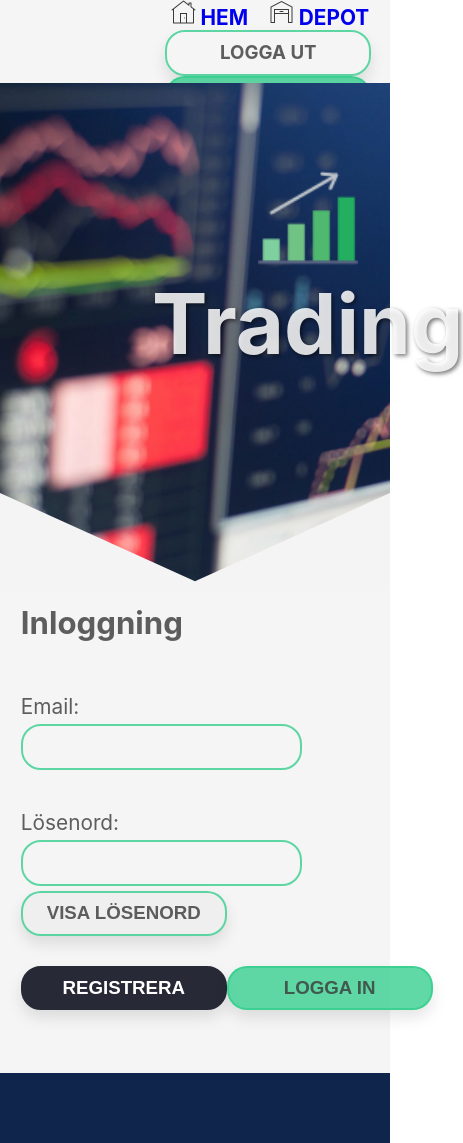
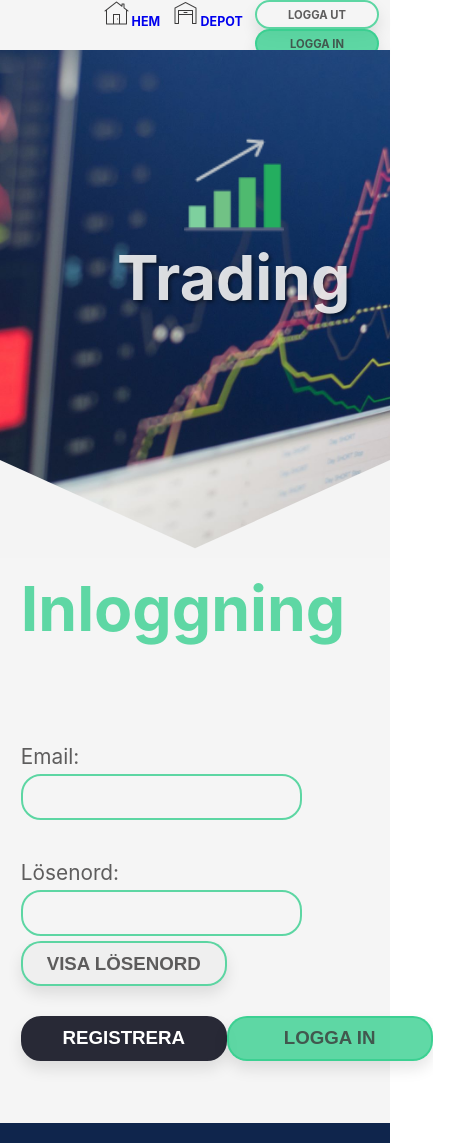
Before and after one commit to pererselena/jsramverk-proj-frontend, a React (Create React App) app: page /login/ in a window 390 px wide. Shown: the top 1143 px of the page, 463 px wide, since content can reach past the window. Built offline with nearby package versions, Linux system fonts and the light colour scheme.

Commit message:
Added style to the depot and media query

```diff
--- a/src/App.css
+++ b/src/App.css
@@ -41,7 +41,7 @@ footer {
 }
 
 main {
-    padding-top: 200px;
+    padding-top: 3em;
     margin: 0 auto 2em auto;
     max-width: 1100px;
     flex-grow: 1;
@@ -54,6 +54,16 @@ p,
 address,
 iframe {
     margin-bottom: 1.5em;
+}
+
+h2 {
+    color: rgb(94, 215, 164);
+    font-size: 3em;
+}
+
+h3 {
+    color: rgb(94, 215, 164);
+    font-size: 1.5em;
 }
 
 p,
@@ -103,8 +113,12 @@ nav img {
 #flash{
     position: relative;
     background: url('/images/flash.jpg');
+    background-attachment: fixed;
+    background-position: center;
+    background-repeat: no-repeat;
     background-size: cover;
     height: 500px;
+    width: 100%;
 }
 svg{
     position: absolute;
@@ -133,6 +147,39 @@ svg{
     text-shadow: 2px 2px 4px #00000085;
 }
 
+/* Style for depot.  */
+/* ------------------------------------------------------------------*/
+
+.depot-wrapper {
+    display: flex;
+    flex-flow: row wrap;
+    font-weight: bold;
+    justify-content: space-between;
+}
+
+.depot-wrapper h2 {
+    padding: 10px;
+    flex: 1 100%;
+    text-align: center;
+}
+
+.userInfo {
+    order: 2;
+}
+
+.user-fixed {
+    position: sticky;
+    top: 0;
+}
+
+.depot-section {
+    order: 1;
+}
+
+
+
+
+
 /* Style for products.  */
 /* ------------------------------------------------------------------*/
 
@@ -148,7 +195,8 @@ svg{
     border-top-left-radius: 11px;
 }
 
-.product {
+.product,
+.items {
     margin-bottom: 2em;
     background-color: white;
     border-radius: 11px;
@@ -156,14 +204,21 @@ svg{
     box-shadow: 0px 8px 15px rgba(0, 0, 0, 0.1);
 }
 
-.product:hover {
+.product:hover,
+.items:hover {
     box-shadow: 0px 15px 20px rgba(17, 5, 2, 0.445);
     transform: translateY(-7px);
 }
 
 .product p,
-.product h3 {
+.product h3,
+.items p,
+.items h3 {
     margin-left: 1em;
+}
+
+.items {
+    padding-top: 1em;
 }
 
 
@@ -403,6 +458,37 @@ footer p {
     margin-right: 2em;
 }
 
+@media only screen and (min-width: 1300px){
+
+    .flash h1 {
+        font-size: 6em;
+    }
+}
+
+@media only screen and (max-width: 700px){
+    main {
+        width: 100%;
+        margin: 0 auto 2em auto;
+        padding: 1em;
+    }
+
+    .flash h1 {
+        font-size: 3.5em;
+    }
+
+    .flash {
+        left: 32%;
+    }
+
+    nav.showPassword,
+    nav.btnPrimary {
+        width: 7em;
+    }
+
+    nav {
+        font-size: 0.7em;
+    }
+}
 
 @media only screen and (max-width: 600px){
     main {
@@ -410,4 +496,21 @@ footer p {
         margin: 0 auto 2em auto;
         padding: 1em;
     }
+
+    .flash h1 {
+        font-size: 3em;
+    }
+
+    .flash {
+        left: 30%;
+    }
+
+    nav.showPassword,
+    nav.btnPrimary {
+        width: 7em;
+    }
+
+    nav {
+        font-size: 0.6em;
+    }
 }
--- a/src/components/Depot.js
+++ b/src/components/Depot.js
@@ -75,9 +75,10 @@ const Depot = () => {
     }
 
     return (
-        <main>
+        <main className="depot-wrapper">
             <h2>{title}</h2>
             <section className="userInfo">
+                <section className="user-fixed">
                     <h3>{name}</h3>
                     <p>Saldo: {balance}</p>
                     <Link to={{
@@ -85,6 +86,7 @@ const Depot = () => {
                     }}>
                         <button className="btnPrimary">Överföring</button>
                     </Link>
+                </section>
 
             </section>
             <section className="depot-section">
```
Lines whose indentation alone changed are shown as unchanged.
